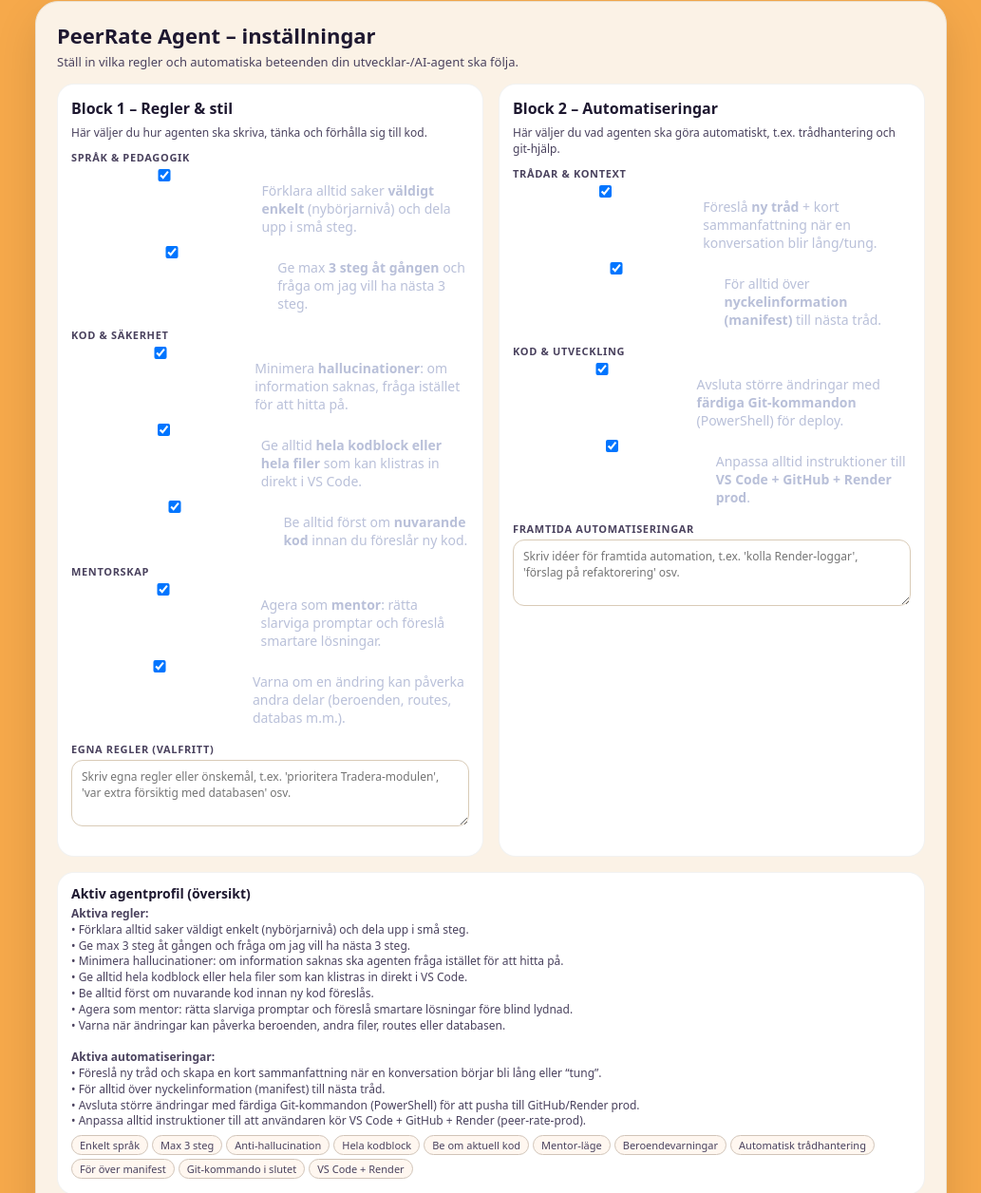
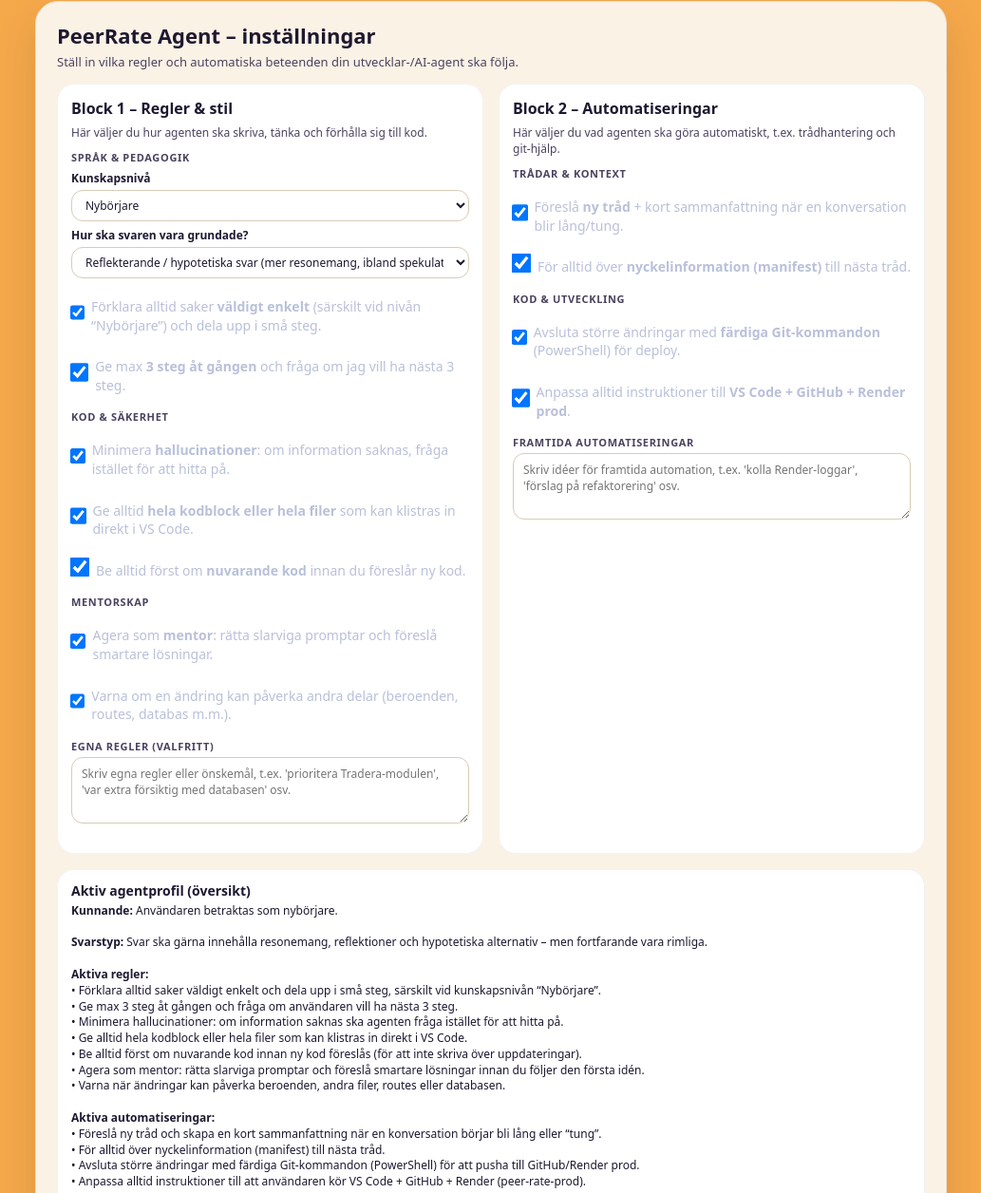
Before and after one commit to Jonte464/peer-rate-mvp, a website: page frontend/agent.html in a window 1280 px wide. Shown: the part 63-1319 px from the top of the page at 95% size, without its empty margins (123-1156 px from the left). Drawn offline with Linux system fonts and the light colour scheme.

Commit message:
Tweak PeerRate Agent UI: darker text, larger checkboxes, and level/answer-style dropdowns

```diff
--- a/frontend/agent.html
+++ b/frontend/agent.html
@@ -106,19 +106,23 @@
 
     .agent-option {
       display: flex;
-      align-items: flex-start;
-      gap: 6px;
+      align-items: center;
+      gap: 8px;
       margin-bottom: 4px;
-      font-size: 12px;
-      color: var(--brand-ink-d);
+      font-size: 13px;
+      color: var(--brand-ink); /* mörk text */
     }
 
     .agent-option input[type="checkbox"] {
-      margin-top: 1px;
+      width: 18px;
+      height: 18px;
+      transform: scale(1.15);
+      margin: 0;
     }
 
     .agent-option label {
       cursor: pointer;
+      line-height: 1.4;
     }
 
     .agent-textarea {
@@ -131,6 +135,30 @@
       padding: 8px 10px;
       font-size: 12px;
       resize: vertical;
+      font-family: inherit;
+    }
+
+    .agent-select-group {
+      margin-top: 6px;
+      display: flex;
+      flex-direction: column;
+      gap: 4px;
+      font-size: 12px;
+      color: var(--brand-ink);
+    }
+
+    .agent-select-label {
+      font-weight: 600;
+    }
+
+    .agent-select {
+      width: 100%;
+      border-radius: 12px;
+      border: 1px solid #d9cbb7;
+      background: #fff;
+      color: var(--brand-ink);
+      padding: 6px 10px;
+      font-size: 12px;
       font-family: inherit;
     }
 
@@ -150,7 +178,7 @@
 
     .agent-summary-text {
       font-size: 12px;
-      color: var(--brand-ink-d);
+      color: var(--brand-ink); /* mörkare text */
       line-height: 1.4;
     }
 
@@ -270,11 +298,34 @@
 
           <div class="agent-section">
             <div class="agent-section-title">Språk & pedagogik</div>
-            <div class="agent-option">
+
+            <!-- Ny dropdown: Kunskapsnivå -->
+            <div class="agent-select-group">
+              <span class="agent-select-label">Kunskapsnivå</span>
+              <select id="level-select" class="agent-select">
+                <option value="beginner" selected>Nybörjare</option>
+                <option value="intermediate">Medel</option>
+                <option value="expert">Expert</option>
+              </select>
+            </div>
+
+            <!-- Ny dropdown: Svarstyp / grounding -->
+            <div class="agent-select-group">
+              <span class="agent-select-label">Hur ska svaren vara grundade?</span>
+              <select id="answer-style-select" class="agent-select">
+                <option value="reflective" selected>
+                  Reflekterande / hypotetiska svar (mer resonemang, ibland spekulativa)
+                </option>
+                <option value="strict">
+                  Strikta, icke-hallucinerande svar (så korrekt som möjligt, tydlig käll/logik-förankring)
+                </option>
+              </select>
+            </div>
+
+            <div class="agent-option" style="margin-top:6px;">
               <input type="checkbox" id="rule-simple-language" checked />
               <label for="rule-simple-language">
-                Förklara alltid saker <strong>väldigt enkelt</strong> (nybörjarnivå)
-                och dela upp i små steg.
+                Förklara alltid saker <strong>väldigt enkelt</strong> (särskilt vid nivån “Nybörjare”) och dela upp i små steg.
               </label>
             </div>
             <div class="agent-option">
--- a/frontend/modules/agent.js
+++ b/frontend/modules/agent.js
@@ -16,37 +16,43 @@ const copyBtn = el('copy-prompt-btn');
 const ruleConfig = [
   {
     id: 'rule-simple-language',
-    label: 'Förklara alltid saker väldigt enkelt (nybörjarnivå) och dela upp i små steg.',
+    label:
+      'Förklara alltid saker väldigt enkelt och dela upp i små steg, särskilt vid kunskapsnivån “Nybörjare”.',
     pill: 'Enkelt språk',
   },
   {
     id: 'rule-max-3-steps',
-    label: 'Ge max 3 steg åt gången och fråga om jag vill ha nästa 3 steg.',
+    label: 'Ge max 3 steg åt gången och fråga om användaren vill ha nästa 3 steg.',
     pill: 'Max 3 steg',
   },
   {
     id: 'rule-no-hallucinations',
-    label: 'Minimera hallucinationer: om information saknas ska agenten fråga istället för att hitta på.',
+    label:
+      'Minimera hallucinationer: om information saknas ska agenten fråga istället för att hitta på.',
     pill: 'Anti-hallucination',
   },
   {
     id: 'rule-full-blocks',
-    label: 'Ge alltid hela kodblock eller hela filer som kan klistras in direkt i VS Code.',
+    label:
+      'Ge alltid hela kodblock eller hela filer som kan klistras in direkt i VS Code.',
     pill: 'Hela kodblock',
   },
   {
     id: 'rule-ask-for-current-code',
-    label: 'Be alltid först om nuvarande kod innan ny kod föreslås.',
+    label:
+      'Be alltid först om nuvarande kod innan ny kod föreslås (för att inte skriva över uppdateringar).',
     pill: 'Be om aktuell kod',
   },
   {
     id: 'rule-mentor-mode',
-    label: 'Agera som mentor: rätta slarviga promptar och föreslå smartare lösningar före blind lydnad.',
+    label:
+      'Agera som mentor: rätta slarviga promptar och föreslå smartare lösningar innan du följer den första idén.',
     pill: 'Mentor-läge',
   },
   {
     id: 'rule-dependency-warnings',
-    label: 'Varna när ändringar kan påverka beroenden, andra filer, routes eller databasen.',
+    label:
+      'Varna när ändringar kan påverka beroenden, andra filer, routes eller databasen.',
     pill: 'Beroendevarningar',
   },
 ];
@@ -77,7 +83,7 @@ const automationConfig = [
   },
 ];
 
-// Lite HTML-escaping för trygg rendering i sammanfattningen
+// Enkel HTML-escaping för sammanfattningen
 function escapeHtml(str) {
   return str
     .replace(/&/g, '&amp;')
@@ -90,6 +96,32 @@ function updateSummaryAndPrompt() {
   const activeRules = [];
   const activeAutomations = [];
   const pills = [];
+
+  // Dropdown: kunskapsnivå
+  const levelSelect = el('level-select');
+  const levelValue = levelSelect ? levelSelect.value : 'beginner';
+
+  let levelText;
+  if (levelValue === 'beginner') {
+    levelText = 'Användaren betraktas som nybörjare.';
+  } else if (levelValue === 'intermediate') {
+    levelText = 'Användaren har medelnivå (viss erfarenhet, men uppskattar tydlighet).';
+  } else {
+    levelText = 'Användaren har expertnivå (mer komprimerade förklaringar är okej).';
+  }
+
+  // Dropdown: stil på svar / grounding
+  const styleSelect = el('answer-style-select');
+  const styleValue = styleSelect ? styleSelect.value : 'reflective';
+
+  let styleText;
+  if (styleValue === 'reflective') {
+    styleText =
+      'Svar ska gärna innehålla resonemang, reflektioner och hypotetiska alternativ – men fortfarande vara rimliga.';
+  } else {
+    styleText =
+      'Svar ska vara så strikta och icke-hallucinerande som möjligt, bygga på tydlig logik och, när det är relevant, hänvisa till källor eller tydliga antaganden.';
+  }
 
   for (const cfg of ruleConfig) {
     const checkbox = el(cfg.id);
@@ -111,21 +143,29 @@ function updateSummaryAndPrompt() {
   const customAutomation = (el('automation-custom')?.value || '').trim();
 
   // --- Sammanfattning (visuell) ---
-  let lines = [];
+  const lines = [];
+
+  // Kunskapsnivå & stil först
+  lines.push(
+    '<strong>Kunnande:</strong> ' + escapeHtml(levelText)
+  );
+  lines.push(
+    '<br /><strong>Svarstyp:</strong> ' + escapeHtml(styleText)
+  );
 
   if (activeRules.length > 0) {
-    lines.push('<strong>Aktiva regler:</strong>');
+    lines.push('<br /><strong>Aktiva regler:</strong>');
     for (const text of activeRules) {
-      lines.push(`• ${escapeHtml(text)}`);
+      lines.push('• ' + escapeHtml(text));
     }
   } else {
-    lines.push('Inga regler är aktiverade ännu.');
+    lines.push('<br />Inga regler är aktiverade ännu.');
   }
 
   if (activeAutomations.length > 0) {
     lines.push('<br /><strong>Aktiva automatiseringar:</strong>');
     for (const text of activeAutomations) {
-      lines.push(`• ${escapeHtml(text)}`);
+      lines.push('• ' + escapeHtml(text));
     }
   } else {
     lines.push('<br />Inga automatiseringar är aktiverade ännu.');
@@ -159,11 +199,42 @@ function updateSummaryAndPrompt() {
 
   const promptParts = [];
 
+  // Grundintroduktion
   promptParts.push(
     'Du är en AI-assistent kopplad till projektet PeerRate (peerrate.ai). ' +
-      'Du hjälper till med utveckling, kod, design och resonemang kring PeerRate-plattformen. ' +
-      'Användaren är nybörjare och du ska vara mycket tydlig och pedagogisk.'
+      'Du hjälper till med utveckling, kod, design och resonemang kring PeerRate-plattformen.'
   );
+
+  // Nivå
+  if (levelValue === 'beginner') {
+    promptParts.push(
+      '\n\nKunskapsnivå: Användaren är nybörjare. ' +
+        'Förklara därför saker långsamt, steg-för-steg, undvik fackspråk eller förklara det tydligt.'
+    );
+  } else if (levelValue === 'intermediate') {
+    promptParts.push(
+      '\n\nKunskapsnivå: Användaren har medelnivå. ' +
+        'Du kan använda visst fackspråk men behåll tydlighet och ge exempel.'
+    );
+  } else {
+    promptParts.push(
+      '\n\nKunskapsnivå: Användaren är expert. ' +
+        'Du kan vara mer komprimerad, men fortfarande strukturerad och tydlig.'
+    );
+  }
+
+  // Stil / grounding
+  if (styleValue === 'reflective') {
+    promptParts.push(
+      '\n\nSvarsstil: Var reflekterande och resonemangsdriven. ' +
+        'Du får föreslå hypotetiska alternativ och tänka högt, men var tydlig med vad som är fakta och vad som är antaganden.'
+    );
+  } else {
+    promptParts.push(
+      '\n\nSvarsstil: Var så strikt och icke-hallucinerande som möjligt. ' +
+        'Om du är osäker ska du säga det. Bygg svaren på tydlig logik, pålitlig kunskap och markera tydligt när något är en uppskattning eller begränsad kunskap.'
+    );
+  }
 
   if (activeRules.length > 0) {
     promptParts.push(
@@ -190,6 +261,7 @@ function updateSummaryAndPrompt() {
     );
   }
 
+  // Kodinstruktioner
   promptParts.push(
     '\n\nNär du ger instruktioner om kod ska du i möjligaste mån ge hela kodblock eller hela filer ' +
       'som användaren kan klistra direkt in i VS Code. ' +
@@ -214,13 +286,11 @@ function copyPromptToClipboard() {
         alert('Prompten är kopierad till urklipp.');
       })
       .catch(() => {
-        // Fallback
         promptOutputEl.select();
         document.execCommand('copy');
         alert('Prompten är kopierad (fallback-läge).');
       });
   } else {
-    // Äldre fallback
     promptOutputEl.select();
     document.execCommand('copy');
     alert('Prompten är kopierad (fallback-läge).');
@@ -233,13 +303,25 @@ function init() {
     ...automationConfig.map((a) => a.id),
     'rule-custom',
     'automation-custom',
+    'level-select',
+    'answer-style-select',
   ];
 
   for (const id of allIds) {
     const element = el(id);
     if (!element) continue;
-    const eventName = element.tagName === 'TEXTAREA' ? 'input' : 'change';
-    element.addEventListener(eventName, updateSummaryAndPrompt);
+
+    const eventName =
+      element.tagName === 'TEXTAREA' || element.tagName === 'SELECT'
+        ? 'input'
+        : 'change';
+
+    // För select är det bättre med 'change'
+    if (element.tagName === 'SELECT') {
+      element.addEventListener('change', updateSummaryAndPrompt);
+    } else {
+      element.addEventListener(eventName, updateSummaryAndPrompt);
+    }
   }
 
   if (copyBtn) {
```
